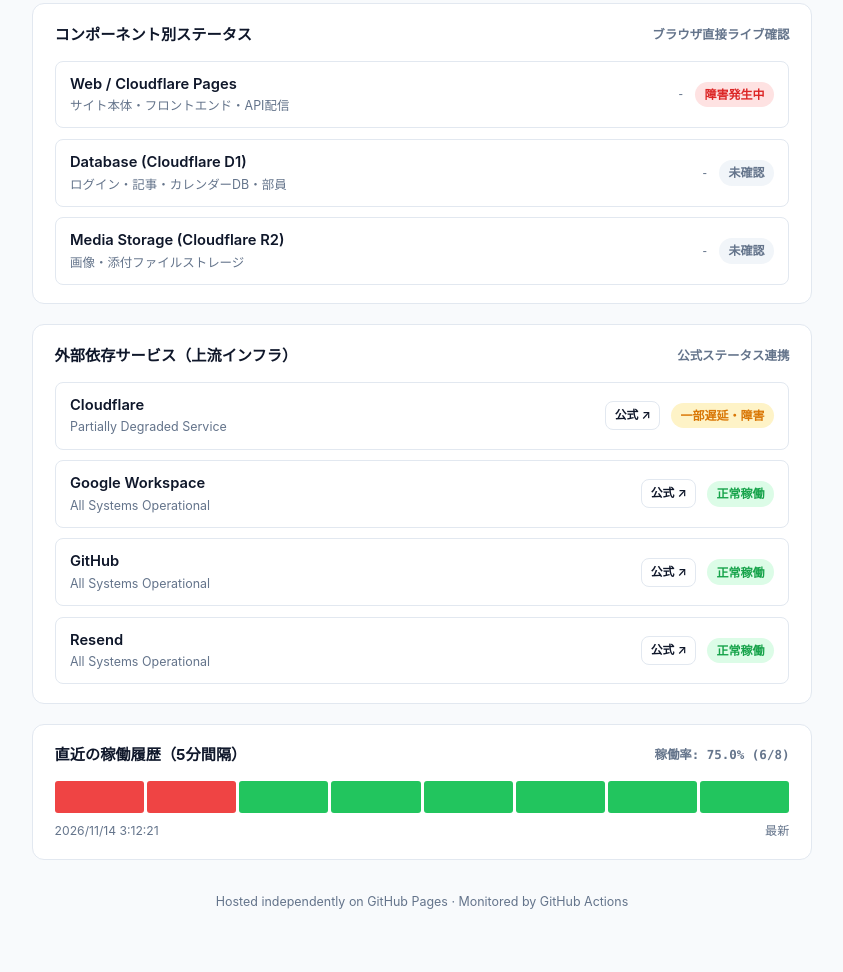
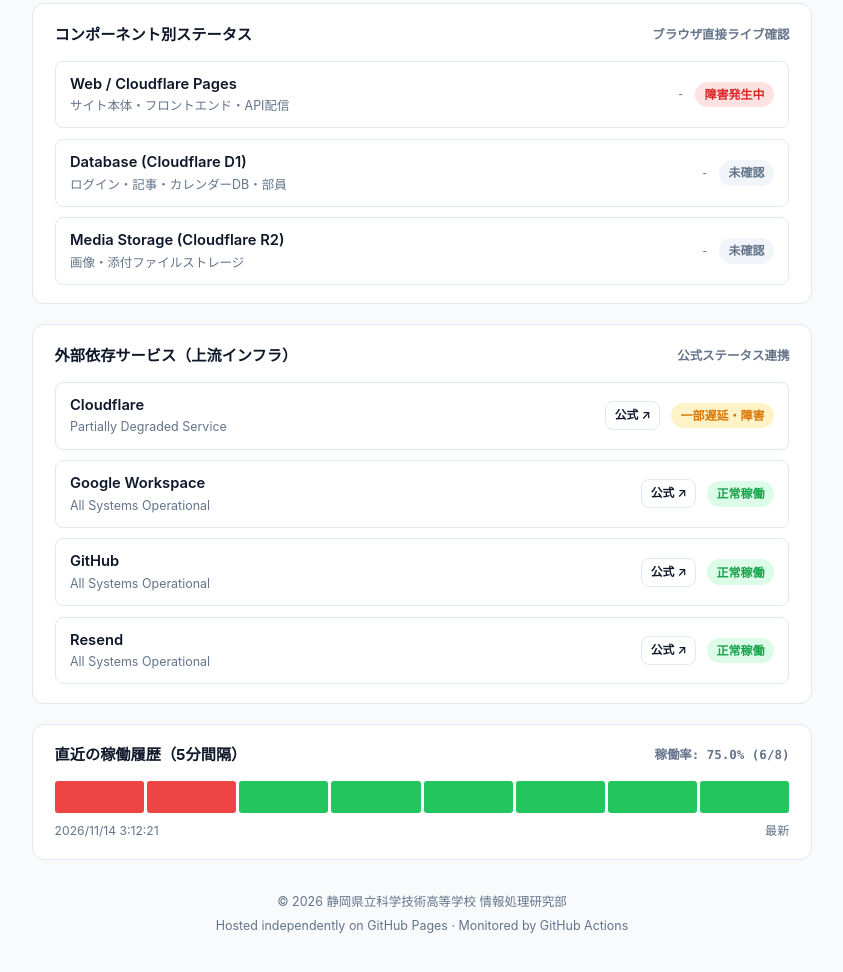
Before and after one commit to kagiko-joken/websystem-status, a plain HTML site: page index.html in a window 1280 px wide. Shown: the part 208-1180 px from the top of the page, without its empty margins (218-1061 px from the left). Drawn offline with Linux system fonts and the light colour scheme; no server answers.

Commit message:
Add robots.txt, strengthen noindex meta, and add copyright footer

```diff
--- a/index.html
+++ b/index.html
@@ -3,7 +3,7 @@
 <head>
   <meta charset="UTF-8">
   <meta name="viewport" content="width=device-width, initial-scale=1.0">
-  <meta name="robots" content="noindex, nofollow">
+  <meta name="robots" content="noindex, nofollow, noarchive">
   <title>Joken System Status | status.joken.jp</title>
   <style>
     :root {
@@ -328,7 +328,8 @@
     </section>
 
     <footer>
-      Hosted independently on GitHub Pages · Monitored by GitHub Actions
+      <div>© 2026 静岡県立科学技術高等学校 情報処理研究部</div>
+      <div style="margin-top:0.25rem;">Hosted independently on GitHub Pages · Monitored by GitHub Actions</div>
     </footer>
   </div>
 
```
Also changed, not shown: robots.txt (added).
